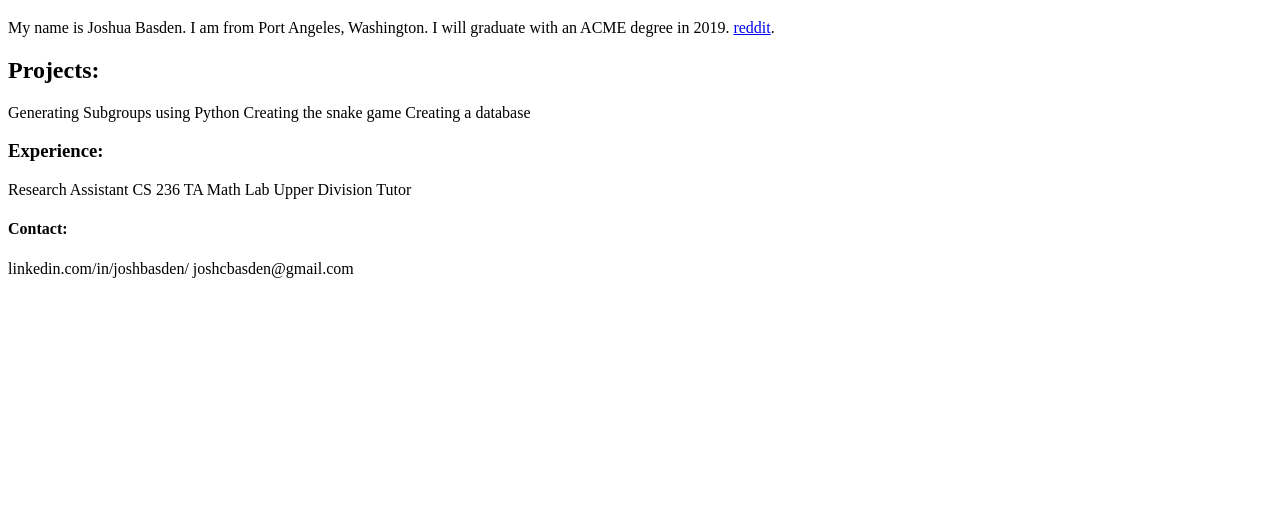
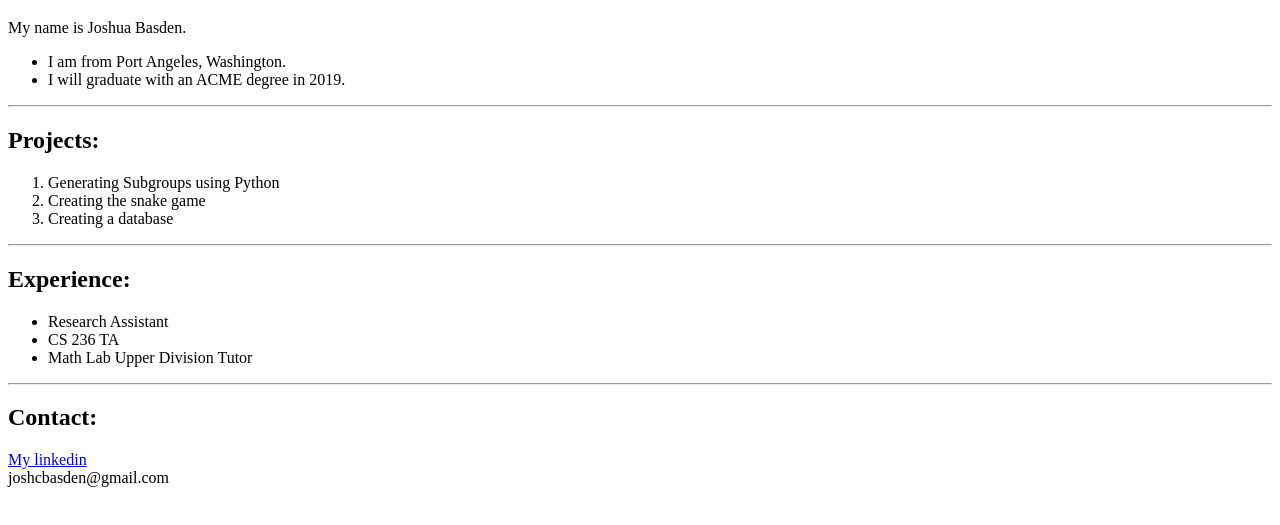
Before and after one commit to jbasden/Activity-3, a plain HTML site: page index.html in a window 1280 px wide. Shown: the part 61-586 px from the top of the page. Drawn offline with Linux system fonts and the light colour scheme.

Commit message:
Final Activity 3

```diff
--- a/index.html
+++ b/index.html
@@ -1,37 +1,42 @@
 <!DOCTYPE html>
 <html>
 <head>
-<title>Josh's Web Server2</title>
+<title>Josh's Web Server</title>
 </head>
 <body>
 
 <h1>Introduction</h1>
 <p>
 My name is Joshua Basden.
-I am from Port Angeles, Washington.
-I will graduate with an ACME degree in 2019.
-<a href="https://www.reddit.com/">reddit</a>.
+<ul>
+<li>I am from Port Angeles, Washington.</li>
+<li>I will graduate with an ACME degree in 2019.</li>
+</ul>
 </p>
+<hr>
 <h2>Projects:</h2>
 <p>
-Generating Subgroups using Python
-Creating the snake game
-Creating a database
+<ol>
+<li>Generating Subgroups using Python</li>
+<li>Creating the snake game</li>
+<li>Creating a database</li>
+</ol>
 </p>
-
-<h3>Experience:</h3>
+<hr>
+<h2>Experience:</h2>
 <p>
-Research Assistant
-CS 236 TA
-Math Lab Upper Division Tutor
+<ul>
+<li>Research Assistant</li>
+<li>CS 236 TA</li>
+<li>Math Lab Upper Division Tutor</li>
+</ul>
 </p>
-
-<h4>Contact:</h4>
+<hr>
+<h2>Contact:</h2>
 <p>
-linkedin.com/in/joshbasden/
+<a href="http://linkedin.com/in/joshbasden/"> My linkedin</a>
+<br>
 joshcbasden@gmail.com
-
-
 </p>
 
 </body>
```
